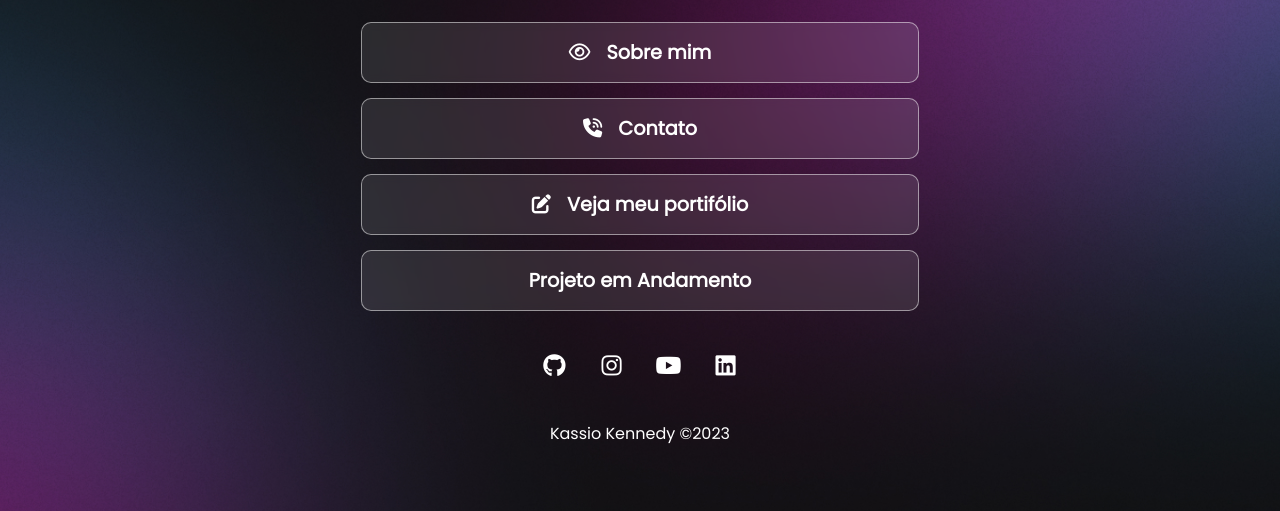
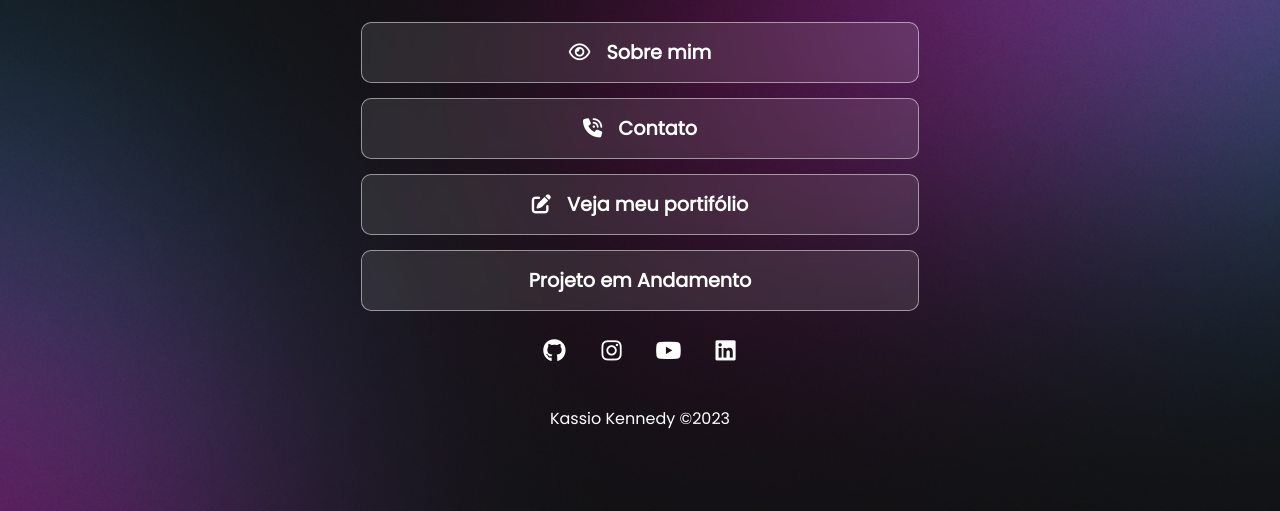
Before and after one commit to KaessSantos/Portif-lio, a plain HTML site: page index.html in a window 1280 px wide. Shown: the part 289-800 px from the top of the page. Drawn offline with Linux system fonts and the light colour scheme.

Commit message:
margin ajuste

```diff
--- a/style.css
+++ b/style.css
@@ -24,7 +24,6 @@
 body {
   font-family: "Poppins", sans-serif;
   height: 100vh;
-  width: 100vw;
   background: var(--bg-url);
   color: var(--text-color);
   background-repeat: no-repeat;
@@ -33,13 +32,13 @@ body {
   flex-direction: column;
   justify-content: center;
   align-items: center;
-
+  /* overflow: hidden; */
 }
 
 #container {
   display: flex;
   flex-direction: column;
-  margin: 40px;
+
 }
 
 .avatar {
@@ -103,7 +102,6 @@ body {
   flex-direction: column;
   width: 100vw;
   max-width:588px;
-  margin: 15px;
 }
 
 .link-buttom {
```
